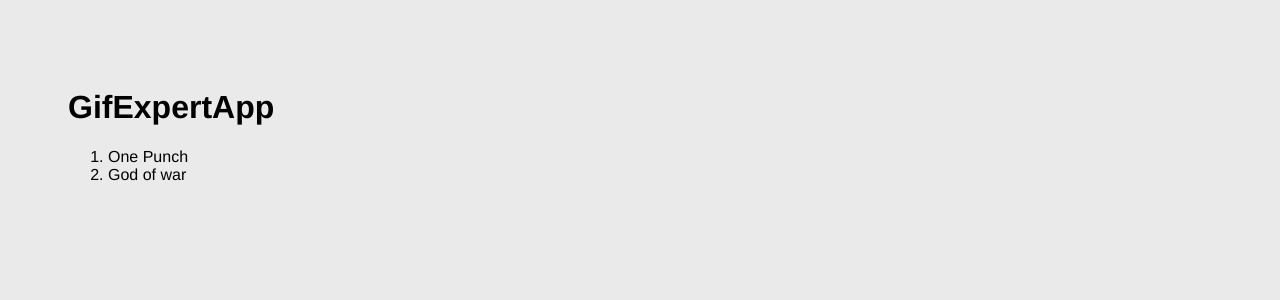
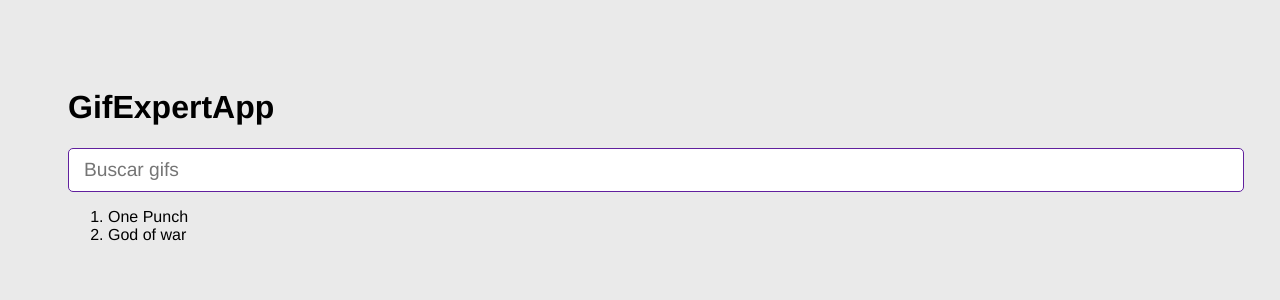
Before and after one commit to Davidgraja/react-GifExpert-App, a React (Vite) app: page / in a window 1280 px wide. Shown: the top 300 px of the page. Built offline with nearby package versions, Linux system fonts and the light colour scheme.

Commit message:
se añadio el componente input

```diff
--- a/src/GifExpertApp.jsx
+++ b/src/GifExpertApp.jsx
@@ -1,14 +1,24 @@
 import { useState } from "react";
+import { AddCategory } from "./components/AddCategory";
 
 export const GifExpertApp = () => {
     const [categories, setCategories] = useState(['One Punch' , 'God of war']);
-    console.log(categories)
+
+    // const onAddCategory = () =>{
+    //     // setCategories(['Horizon Cero',...categories])
+
+    //     setCategories(cat => ['Horizon Cero',...cat])
+
+    // }
+
     return (
         <>
             {/* Titulo */}
             <h1>GifExpertApp</h1>
 
             {/* Input */}
+            <AddCategory setCategories={ setCategories }/>
+
 
             {/* Listado de Gifs */}
             <ol>
--- /dev/null
+++ b/src/components/AddCategory.jsx
@@ -0,0 +1,34 @@
+import { useState } from 'react';
+
+export function AddCategory({setCategories }) {
+
+    const [inputValue, setInputValue] = useState('');
+
+    const onInputChange = ({target}) =>{
+        setInputValue(target.value);
+
+    }
+
+    const onSubmitEvent = (event) =>{
+        event.preventDefault();
+
+        if(inputValue.trim().length <=1) return;
+
+        setCategories(categories => [inputValue , ...categories]);
+        setInputValue('');
+
+    }
+
+    return (
+        <form onSubmit={ onSubmitEvent }>
+
+            <input
+                type="text"
+                placeholder='Buscar gifs'
+                value={ inputValue }
+                onChange={ onInputChange }
+            />
+
+        </form>
+    )
+}
```
